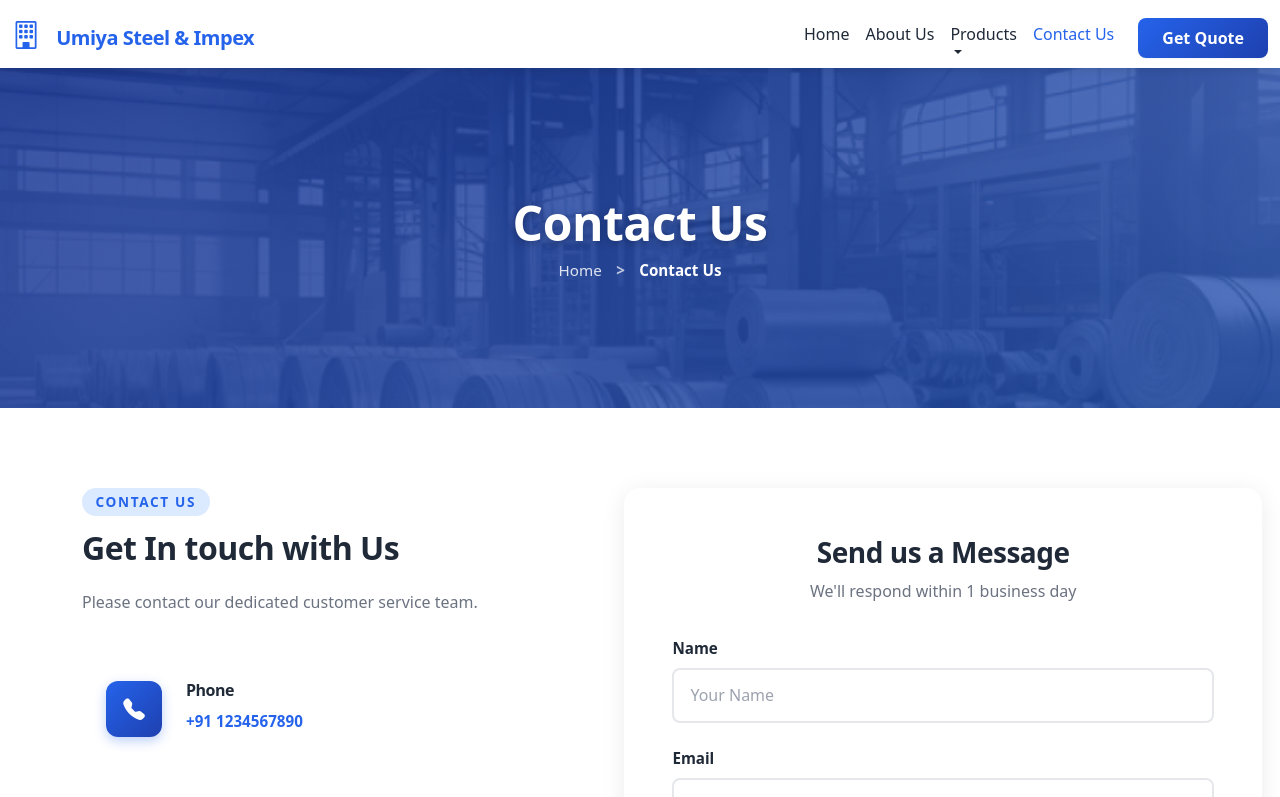
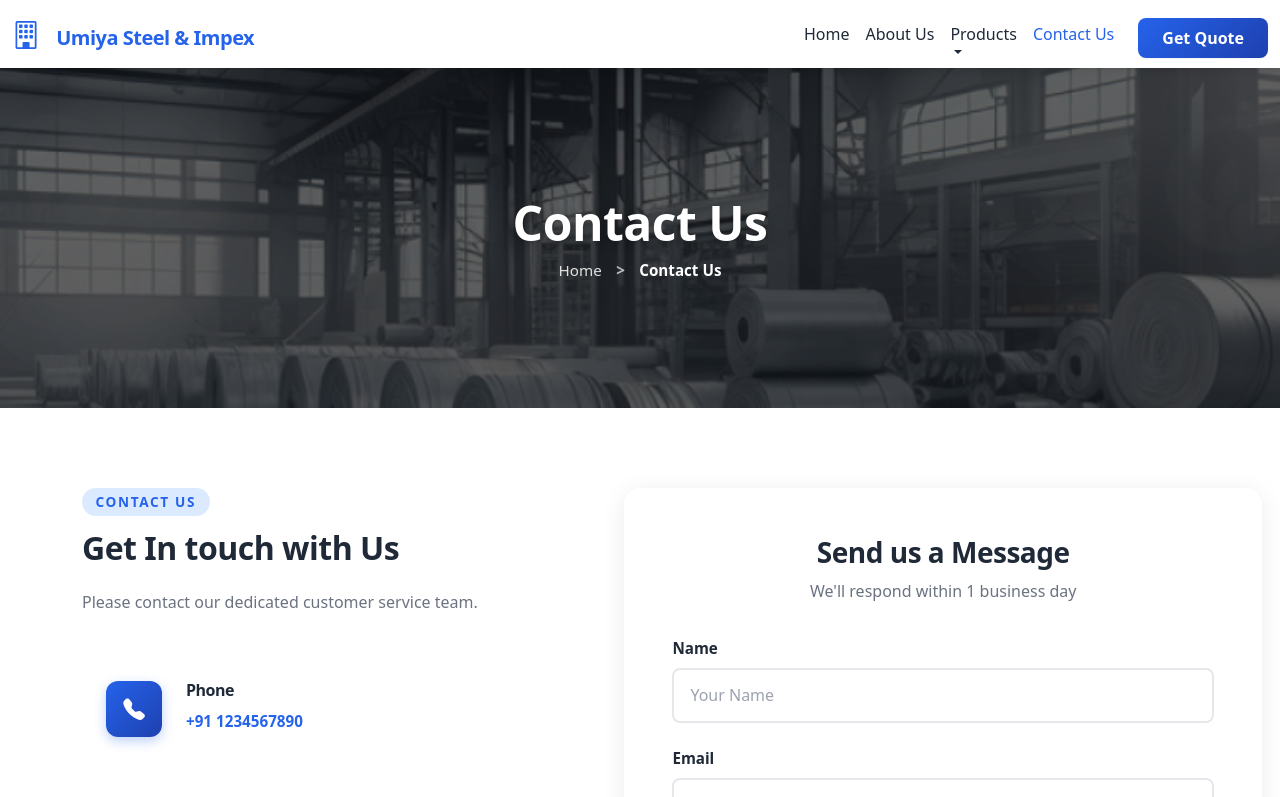
Before and after one commit to ambika-infotech-service/UmiyaSteel, an Angular app: page /contact-us in a window 1280 px wide. Shown: the top 797 px of the page. Built offline with nearby package versions, Linux system fonts and the light colour scheme.

Commit message:
banner color removed

```diff
--- a/src/app/pages/about-us/about-us.scss
+++ b/src/app/pages/about-us/about-us.scss
@@ -77,7 +77,7 @@ p {
 .hero-overlay {
   position: absolute;
   inset: 0;
-  background: linear-gradient(135deg, rgba(30, 64, 175, 0.72) 0%, rgba(37, 99, 235, 0.55) 100%);
+  background: rgba(0, 0, 0, 0.3);
   display: flex;
   align-items: center;
   justify-content: center;
--- a/src/app/pages/contact-us/contact-us.scss
+++ b/src/app/pages/contact-us/contact-us.scss
@@ -55,7 +55,7 @@
 .hero-overlay {
   position: absolute;
   inset: 0;
-  background: linear-gradient(135deg, rgba(30, 64, 175, 0.72) 0%, rgba(37, 99, 235, 0.55) 100%);
+  background: rgba(0, 0, 0, 0.3);
   display: flex;
   align-items: center;
   justify-content: center;
```
